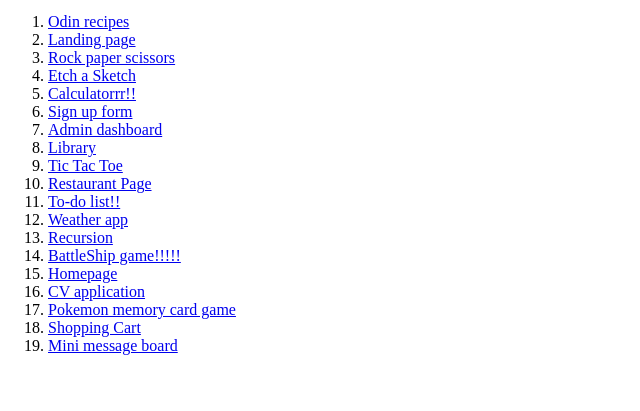
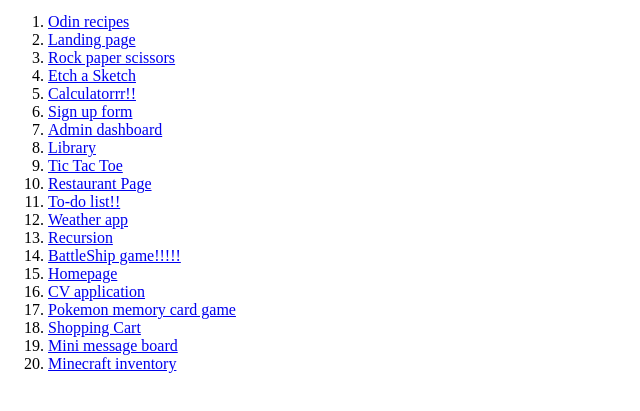
Before and after one commit to chickensheep/odin-project, a plain HTML site: page index.html in a window 1280 px wide. Shown: the part 87-498 px from the top of the page, without its empty margins (0-640 px from the left). Drawn offline with Linux system fonts and the light colour scheme.

Commit message:
add project mincraft inventory to the main list

```diff
--- a/index.html
+++ b/index.html
@@ -42,4 +42,9 @@
 			>Mini message board</a
 		>
 	</li>
+	<li>
+		<a href="https://project-inventory-application-top.onrender.com/items/"
+			>Minecraft inventory</a
+		>
+	</li>
 </ol>
```
